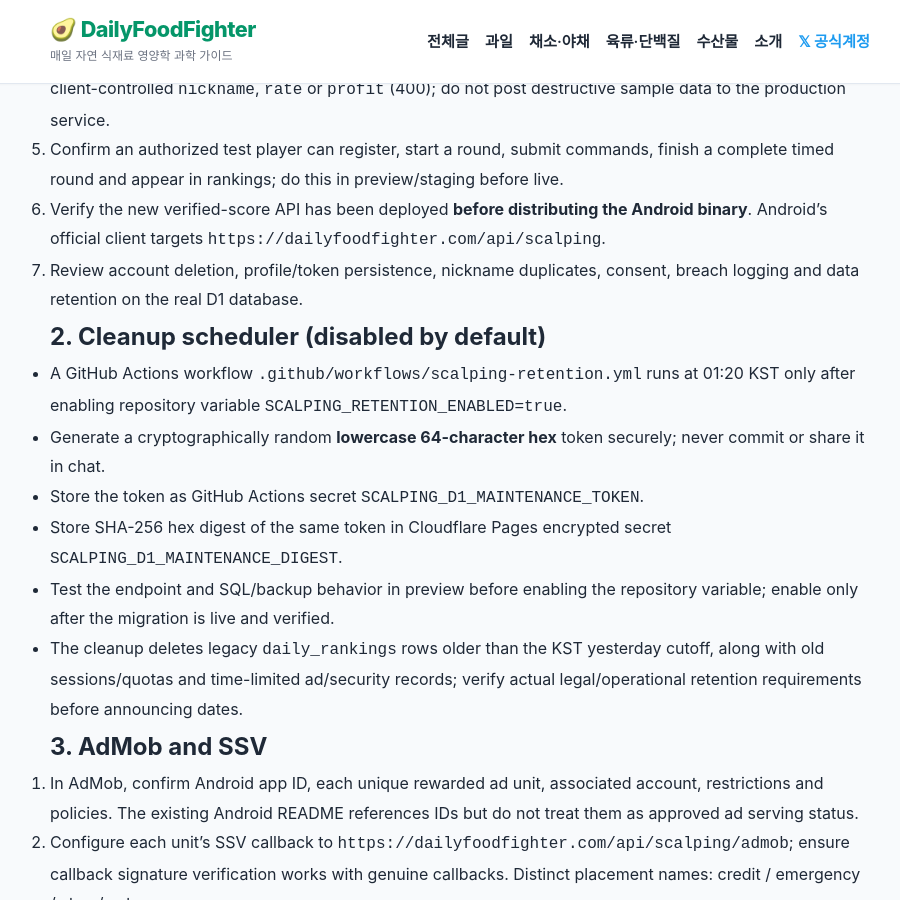
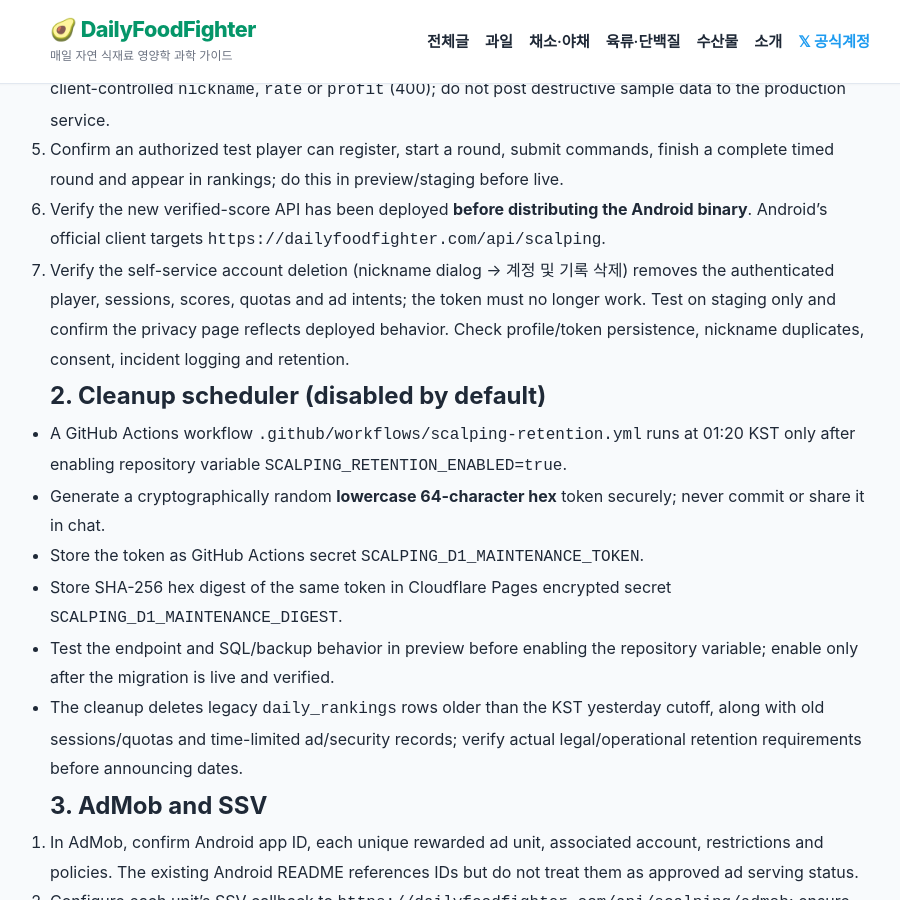
Before and after one commit to heewon-yu/dailyfoodfighter, a Jekyll site: the page built from scalping-king-android/PRODUCTION_SETUP_RUNBOOK.md, in a window 1280 px wide and 900 px high, scrolled down 489 px. Shown: the whole window, without its empty margins (180-1080 px from the left). Built offline with Jekyll 4.4.1, drawn with Linux system fonts in a browser that asks for light colours; our own code applies the rules of GitHub Pages for plain Markdown files.

Commit message:
docs(scalping): document offline practice and self-service account deletion

```diff
--- a/scalping-king-android/PRODUCTION_SETUP_RUNBOOK.md
+++ b/scalping-king-android/PRODUCTION_SETUP_RUNBOOK.md
@@ -9,7 +9,7 @@ Review PR #5 checks and confirm release readiness before merging. Do not use dev
 4. Confirm `/api/scalping/rankings` returns the expected JSON. The API must reject POST bodies with client-controlled `nickname`, `rate` or `profit` (400); do not post destructive sample data to the production service.
 5. Confirm an authorized test player can register, start a round, submit commands, finish a complete timed round and appear in rankings; do this in preview/staging before live.
 6. Verify the new verified-score API has been deployed **before distributing the Android binary**. Android's official client targets `https://dailyfoodfighter.com/api/scalping`.
-7. Review account deletion, profile/token persistence, nickname duplicates, consent, breach logging and data retention on the real D1 database.
+7. Verify the self-service account deletion (nickname dialog → 계정 및 기록 삭제) removes the authenticated player, sessions, scores, quotas and ad intents; the token must no longer work. Test on staging only and confirm the privacy page reflects deployed behavior. Check profile/token persistence, nickname duplicates, consent, incident logging and retention.
 
 ## 2. Cleanup scheduler (disabled by default)
 - A GitHub Actions workflow `.github/workflows/scalping-retention.yml` runs at 01:20 KST only after enabling repository variable `SCALPING_RETENTION_ENABLED=true`.
```
